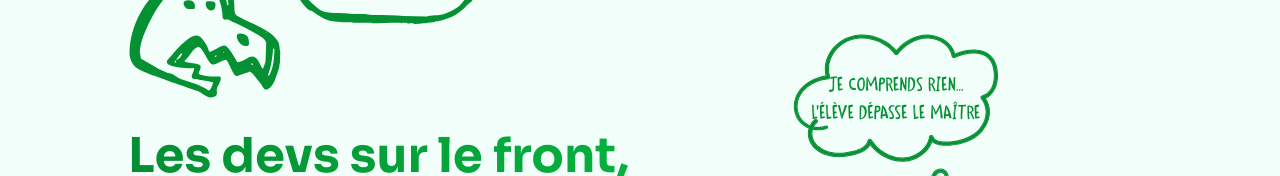
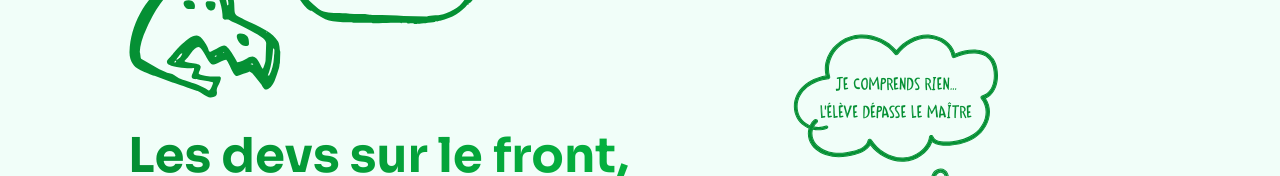
Before and after one commit to qrafttech/website, a Next.js app: page / in a window 1280 px wide. Shown: the part 4515-4691 px from the top of the page. Built offline with nearby package versions, Linux system fonts and the light colour scheme.

Commit message:
fix(Team): reduce the font-size of the chat bubble

```diff
--- a/app/Team.tsx
+++ b/app/Team.tsx
@@ -39,7 +39,7 @@ export default function Team() {
       <div className="col-span-full flex flex-col items-center justify-end lg:col-span-1">
         <div className="relative mb-4 flex items-center justify-center max-xl:pt-8">
           <Image src={cloud} alt="Cloud to mimic a comic chat bubble" />
-          <p className="absolute text-center font-scribble text-xl uppercase text-[#059034]">
+          <p className="absolute text-center font-scribble text-lg uppercase text-[#059034]">
             Je comprends rien...
             <br />
             L&#39;élève dépasse le maître
```
